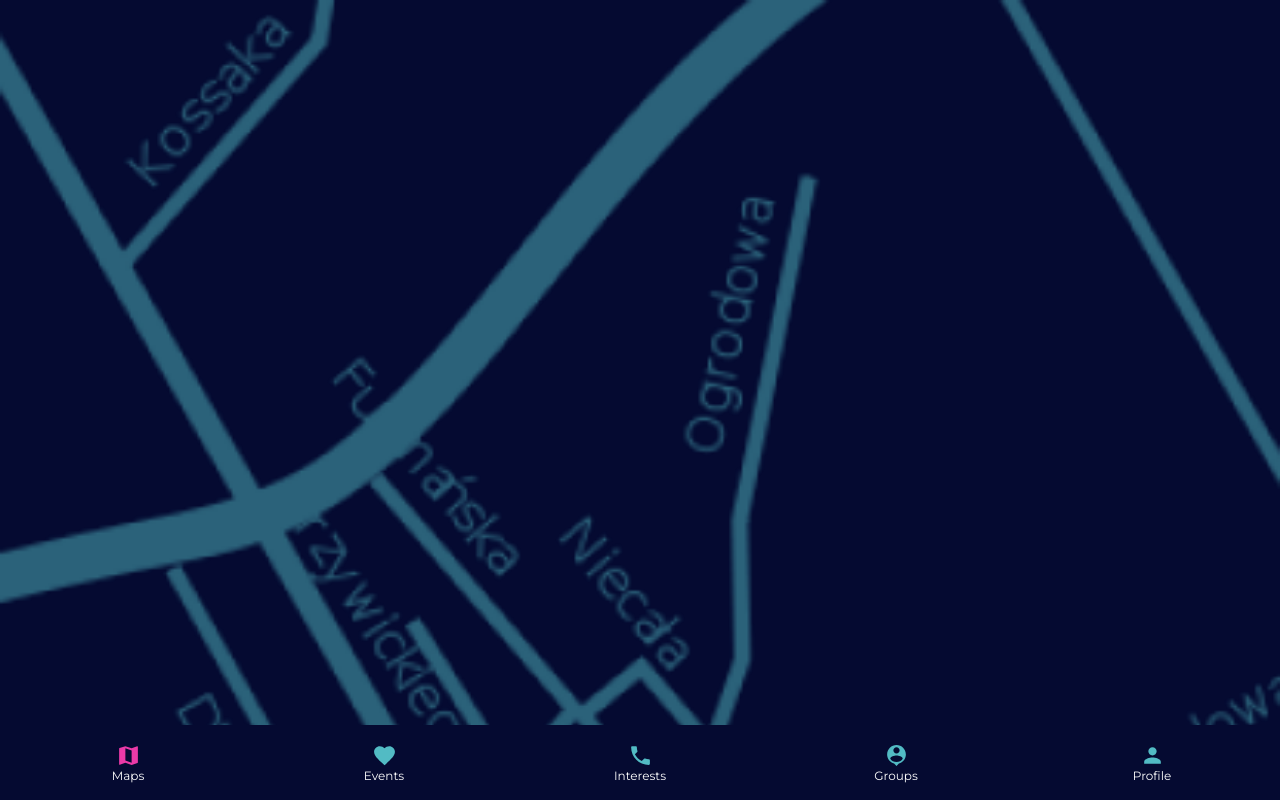
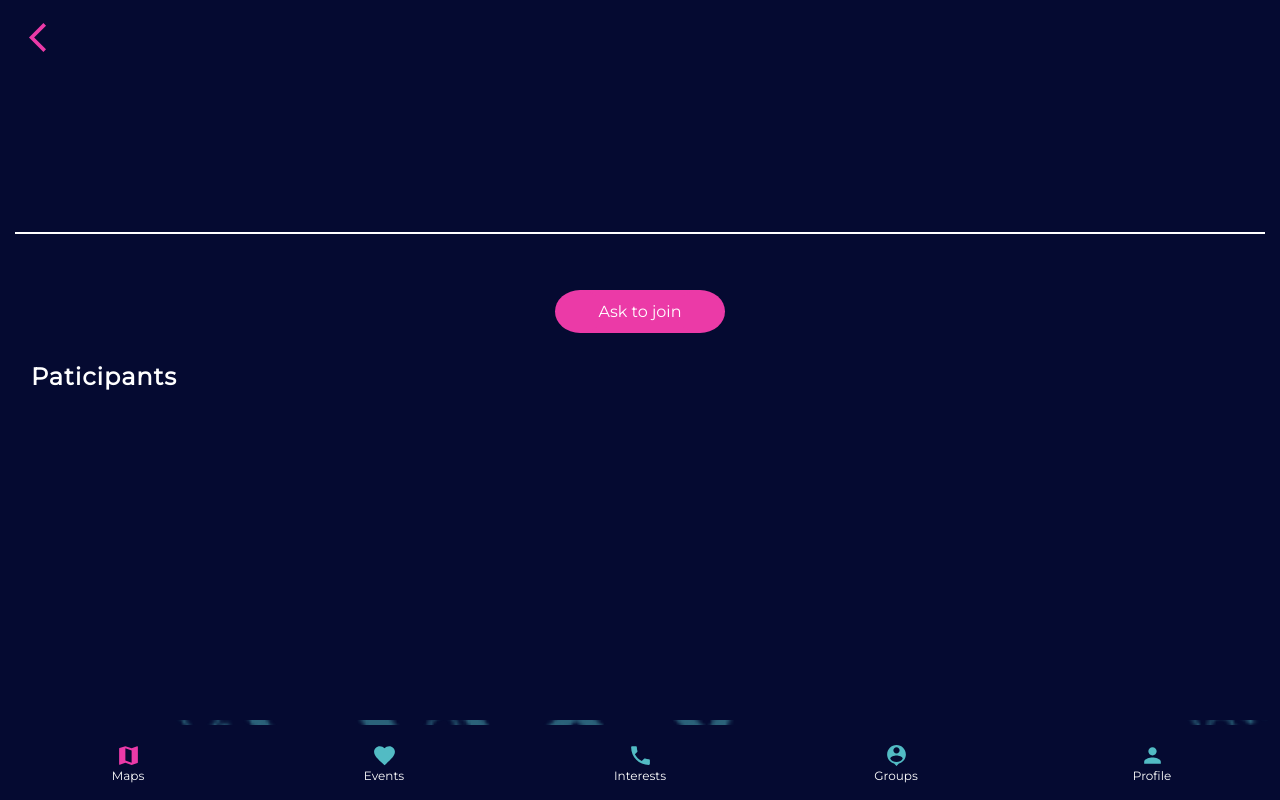
Before and after one commit to feder240516/meetu-pwa, a React (Create React App) app: page /events/1 in a window 1280 px wide. Built offline with nearby package versions, Linux system fonts and the light colour scheme.

Commit message:
Se muestra detalle de un evento

```diff
--- a/src/App.tsx
+++ b/src/App.tsx
@@ -17,6 +17,7 @@ import Welcome from './UI/pages/Welcome/Welcome';
 import CreateAvatar from './UI/pages/CreateAvatar/CreateAvatar';
 import ViewEvents from './UI/pages/Events/ViewEvents/ViewEvents';
 import CreateEvent from './UI/pages/Events/CreateEvent/CreateEvent';
+import EventDetail from './UI/pages/Events/EventDetail/EventDetail';
 
 import ReactNotificationComponent from './notifications/ReactNotificationComponent';
 import { onMessageListener, getToken } from './firebaseInit';
@@ -120,6 +121,15 @@ class App extends Component {
           />
           <Route
             exact
+            path="/events/:idEvent"
+            render={(props) => (
+              <React.Fragment>
+                <EventDetail {...props}/>
+              </React.Fragment>
+            )}
+          />
+          <Route
+            exact
             path="/interests"
             render={(props) => (
               <React.Fragment>
--- a/src/Core/Entities/PeopleEvent.ts
+++ b/src/Core/Entities/PeopleEvent.ts
@@ -2,6 +2,7 @@ export default interface PeopleEvent {
   id: number;
   name: string;
   time: Date;
+  duration: string;
   place: string;
   image?: string;
 }
--- /dev/null
+++ b/src/Data/Context/EventsContext/EventsContextProvider.tsx
@@ -0,0 +1,26 @@
+// Generated by https://quicktype.io
+
+import React, { useContext, useState } from "react";
+import PeopleEvent from "../../../Core/Entities/PeopleEvent";
+
+
+export const EventsContext = React.createContext<
+  [
+    PeopleEvent[],
+    React.Dispatch<
+      React.SetStateAction<
+        PeopleEvent[]
+    >>
+  ]>([[], () => []]);
+
+const EventsContextProvider = ({ children }: any) => {
+  const [events, setEvents] = useState<PeopleEvent[]>([]);
+
+  return (
+    <EventsContext.Provider value={[events, setEvents]}>
+      {children}
+    </EventsContext.Provider>
+  );
+}
+
+export default EventsContextProvider;
--- a/src/Data/Mapper/getPeopleEventMapper.ts
+++ b/src/Data/Mapper/getPeopleEventMapper.ts
@@ -1,5 +1,6 @@
 import PeopleEvent from "../../Core/Entities/PeopleEvent";
 import { GetPeopleEventsResponse } from "../../Core/Entities/Service/Read/GetPeopleEvents";
+import dayjs from 'dayjs';
 
 export default function getPeopleEventMapper(response: GetPeopleEventsResponse): PeopleEvent {
   /**
@@ -7,21 +8,15 @@ export default function getPeopleEventMapper(response: GetPeopleEventsResponse):
    * @param dateString YYYY/MM/DD
    * @param timeString hh:mmPM
    */
-  function getDateFromString(dateString: string, timeString: string): Date {
-    const [year, month, day] = dateString.split("/").map(val => +val);
-    let hour = +timeString.slice(0,2);
-    const minute = +timeString.slice(3,5);
-    const ampm = timeString.slice(5,7);
-    if (ampm.toUpperCase() === "PM") {
-      hour += 12;
-    }
-    return new Date(year, month + 1, day, hour, minute)
+  function getDateFromString(dateString: string): Date {
+    return dayjs(dateString).toDate();
   }
   return {
     id: response.id,
     name: response.message,
     place: response.place,
-    time: getDateFromString(response.date, response.time),
+    time: getDateFromString(response.date),
+    duration: response.time,
     image: '/images/event-covers/Robocup.png'
   }
 }
--- a/src/UI/components/EventCard/EventCard.tsx
+++ b/src/UI/components/EventCard/EventCard.tsx
@@ -7,12 +7,18 @@ interface IProps {
   children?: any;
   className?: string;
   peopleEvent: PeopleEvent;
+  onClick?: () => any;
 }
 
-const EventCard: React.FC<IProps> = ({children, className, peopleEvent}) => {
+const EventCard: React.FC<IProps> = ({children, className, peopleEvent, onClick}) => {
   const {name, time, place, image} = peopleEvent;
+
+  const handleClick = () => {
+    if (onClick) onClick()
+  }
+
   return (
-    <div className={`event-card-component ${className}`}>
+    <div className={`event-card-component ${className}`} onClick={() => { handleClick() }}>
       <div className="event-card-image-wrapper">
         <img src={image} alt={name} className='event-card-image' />
       </div>
--- a/src/UI/pages/Events/EventDetail/EventDetail.tsx
+++ b/src/UI/pages/Events/EventDetail/EventDetail.tsx
@@ -1,11 +1,143 @@
+import React, { useContext, useState, useEffect } from "react";
+import { useHistory, Link } from "react-router-dom";
+import PeopleEvent from "../../../../Core/Entities/PeopleEvent";
+import { EventsContext } from "../../../../Data/Context/EventsContext/EventsContextProvider";
+import { UserContext } from "../../../../Data/Context/UserContext/UserContextProvider";
+import AxiosServer from "../../../../Data/Http/AxiosServer";
+import GroupsService from "../../../../Data/Services/InterestsService";
+import { groups } from "../../../../Data/Static/Groups";
+import RoundButton from "../../../components/RoundButton/RoundButton";
+
 interface IProps {
 
 }
 
-const EventDetail: React.FC<IProps> = () => {
+const randomIntFromInterval = (min: number, max: number) => { // min and max included
+  return Math.floor(Math.random() * (max - min + 1) + min)
+}
+
+const EventDetail: React.FC<IProps> = (props: any) => {
+  const isMounted = React.useRef(true);
+  const history = useHistory();
+  const [userProfile, setUserProfile] = useContext(UserContext);
+  const [allEvents, setAllEvents] = useContext(EventsContext);
+  const [thisEvent, setThisEvent] = useState<PeopleEvent>();
+
+  const idEvent = props?.match?.params?.idEvent;
+
+  const [participants, setParticipants] = useState([]);
+
+  useEffect(() => {
+    const event = allEvents.filter(event => event.id.toString() === idEvent)[0];
+    if (event) {
+      setThisEvent(event);
+    }
+  }, [idEvent, allEvents]);
+
+  // const getParticipants = async () => {
+  //   try {
+  //     const groups_participants: any = [];
+
+  //     const { data } = await AxiosServer.get<any[]>("/students");
+  //     data.forEach((student: any) => {
+  //       student.groups.forEach((g: any) => {
+  //         if (group.title === g.title) {
+  //           groups_participants.push(`${student.name} ${student.lastName}`);
+  //         }
+  //       })
+  //     });
+
+  //     if (isMounted.current) {
+  //       setParticipants(groups_participants);
+  //     }
+
+  //   } catch (error) {
+  //     console.log(error)
+  //   }
+  // }
+
+  // const join = async () => {
+  //   console.log("Joining group...");
+
+  //   if (userProfile && group) {
+  //     const modifiedUser = (await enterToGroup(
+  //       userProfile,
+  //       {
+  //         id: group.id,
+  //         title: group.title,
+  //         description: group.description,
+  //         participants: []
+  //       }
+  //     )).data;
+  //     setUserProfile(modifiedUser);
+  //     getParticipants();
+  //   } else {
+  //     history.push("/login");
+  //   }
+  // }
+
+  const isMember = () => {
+  //   let isMember = false;
+
+  //   if (userProfile) {
+  //     userProfile.groups.forEach((g: any) => {
+  //       if (group.title === g.title) {
+  //         isMember = true;
+  //       }
+  //     })
+  //   }
+
+  //   return isMember;
+    return false;
+  }
+
+  useEffect(() => {
+    // getParticipants();
+
+    return () => {
+      isMounted.current = false;
+    };
+  }, [])
+
   return (
-    <div>
-      <h1>Event Detail</h1>
+    <div className="SingleGroup">
+      <div
+        className="GroupImg"
+        style={{
+          backgroundImage: `url(${""})`,
+          backgroundSize: "cover"
+        }}
+      >
+        <Link to="/groups">
+          <img src="/images/arrow_back_ios_24px_outlined.svg"></img>
+        </Link>
+      </div>
+      <div className="SingleGroupContainer">
+        <h1 className="-highlighted">{thisEvent ? thisEvent.name : ""}</h1>
+        <p>{thisEvent ? thisEvent.name : ""}</p>
+        <RoundButton
+          label={isMember() ? "You are a member of this group!" : "Ask to join"}
+          backgroundColor={isMember() ? "#4D1568" : "#EB3AA7"}
+          height="0.75rem"
+          width={isMember() ? "150px" : "120px"}
+          customStyle={isMember() ? { pointerEvents: "none" } : {}}
+          // onClick={(e: any) => { join() }}
+        />
+        <h1>Paticipants</h1>
+        <ul>
+          {
+            participants.map((participant: string, i: number) => {
+              const avatar_face_option = randomIntFromInterval(1, 3);
+              return (<li key={i}>
+                <img src={`/images/avatar-faces/avatar-face-${avatar_face_option}.png`}></img>
+                <span>{participant}</span>
+              </li>)
+            }
+            )
+
+          }
+        </ul>
+      </div>
     </div>
   );
 }
--- a/src/UI/pages/Events/ViewEvents/ViewEvents.scss
+++ b/src/UI/pages/Events/ViewEvents/ViewEvents.scss
@@ -1,8 +1,12 @@
 .view-events {
+  padding: 0 0 160px 0;
   .view-events-title {
     margin: 24px 12px;
   }
   .view-events-subtitle {
     margin-bottom: 12px;
   }
+  .event-card-margin-wrapper {
+    margin: 12px 0;
+  }
 }
--- a/src/index.tsx
+++ b/src/index.tsx
@@ -4,10 +4,13 @@ import './index.scss';
 import App from './App';
 import reportWebVitals from './reportWebVitals';
 import UserContextProvider from './Data/Context/UserContext/UserContextProvider';
+import EventsContextProvider from './Data/Context/EventsContext/EventsContextProvider';
 
 ReactDOM.render(
   <UserContextProvider>
-    <App />
+    <EventsContextProvider>
+      <App />
+    </EventsContextProvider>
   </UserContextProvider>,
   document.getElementById('root')
 );
```
Also changed, not shown: src/UI/pages/Events/ViewEvents/ViewEvents.tsx (+27 -9 lines).
